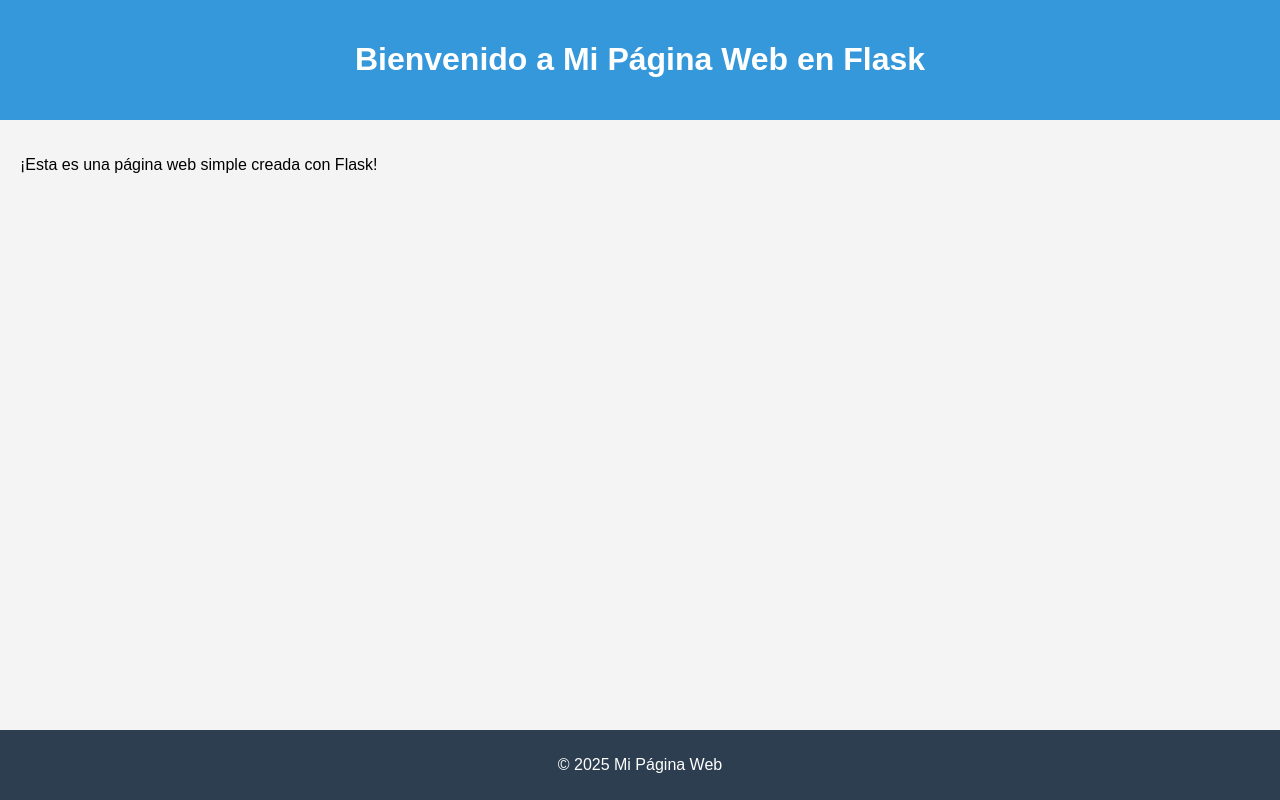
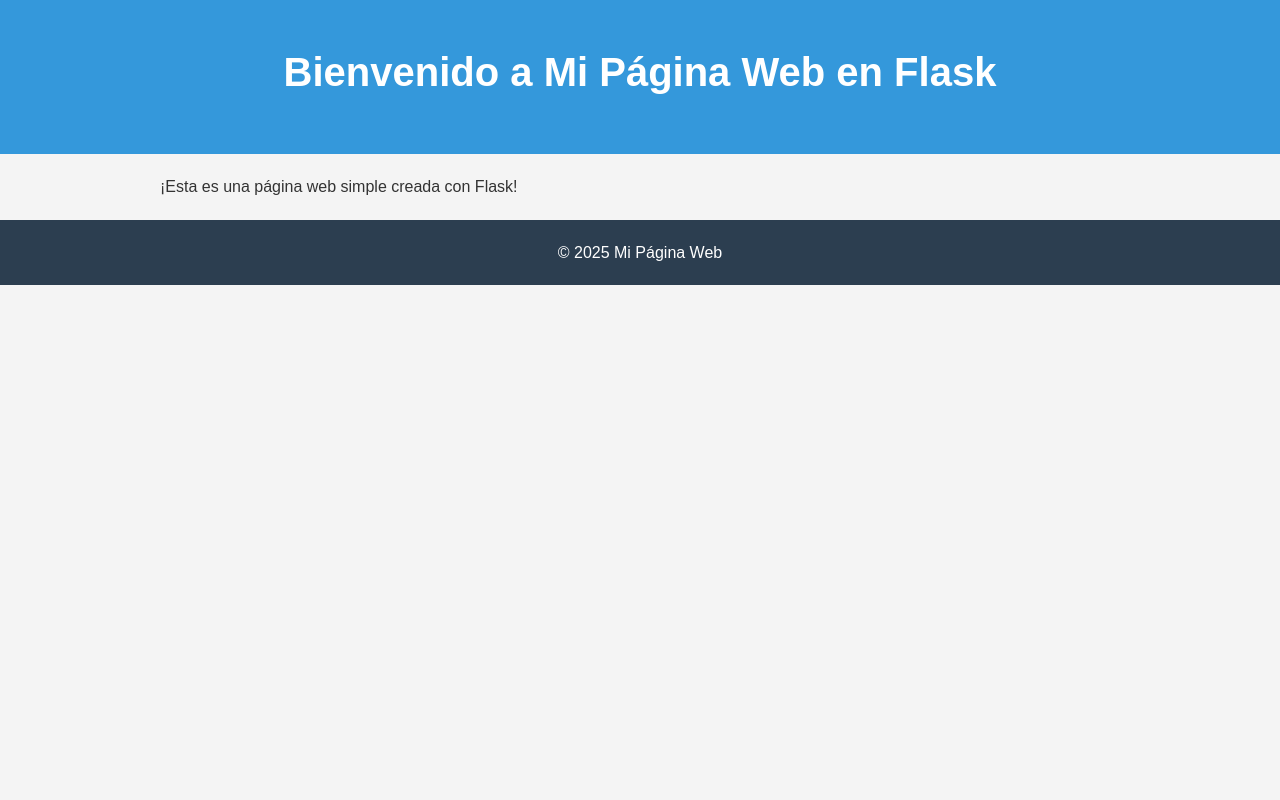
Before and after one commit to keila2007mn-netizen/pagina_web_Flask, a Flask app: template templates/index.html in a window 1280 px wide. Run offline with Flask 3, Linux system fonts and the light colour scheme; the template is opened without the code that fills it, so the values that code supplies are empty.

Commit message:
"Actualiza la página de inicio"

```diff
--- a/static/styles.css
+++ b/static/styles.css
@@ -1,28 +1,108 @@
-/* styles.css */
+/* Reset básico */
+* {
+    margin: 0;
+    padding: 0;
+    box-sizing: border-box;
+}
+
 body {
     font-family: Arial, sans-serif;
     background-color: #f4f4f4;
-    margin: 0;
-    padding: 0;
+    color: #333;
+    line-height: 1.6;
 }
 
+/* Header */
 header {
     background-color: #3498db;
     color: white;
     text-align: center;
-    padding: 20px 0;
+    padding: 40px 20px;
 }
 
+header h1 {
+    font-size: 2.5rem;
+    margin-bottom: 10px;
+}
+
+header p {
+    font-size: 1.2rem;
+}
+
+/* Main */
+main {
+    padding: 20px;
+    max-width: 1000px;
+    margin: auto;
+}
+
+.intro {
+    text-align: center;
+    margin-bottom: 50px;
+}
+
+.intro .imagen-principal {
+    width: 200px;
+    border-radius: 50%;
+    margin-bottom: 20px;
+}
+
+.btn {
+    display: inline-block;
+    padding: 10px 20px;
+    background-color: #2ecc71;
+    color: white;
+    text-decoration: none;
+    border-radius: 5px;
+    transition: background-color 0.3s;
+    margin-top: 15px;
+}
+
+.btn:hover {
+    background-color: #27ae60;
+}
+
+/* Proyectos */
+.proyectos {
+    margin-bottom: 50px;
+}
+
+.proyectos h2 {
+    text-align: center;
+    margin-bottom: 30px;
+    color: #3498db;
+}
+
+.tarjeta {
+    background-color: white;
+    padding: 20px;
+    margin: 10px;
+    border-radius: 10px;
+    box-shadow: 0 0 10px rgba(0,0,0,0.1);
+    text-align: center;
+    display: inline-block;
+    width: 30%;
+}
+
+/* Contacto */
+.contacto {
+    text-align: center;
+    margin-bottom: 50px;
+}
+
+.contacto a {
+    color: #3498db;
+    text-decoration: none;
+}
+
+.contacto a:hover {
+    text-decoration: underline;
+}
+
+/* Footer */
 footer {
     background-color: #2c3e50;
     color: white;
     text-align: center;
-    padding: 10px 0;
-    position: absolute;
-    bottom: 0;
-    width: 100%;
+    padding: 20px 0;
 }
-
-main {
-    padding: 20px;
-}
```
